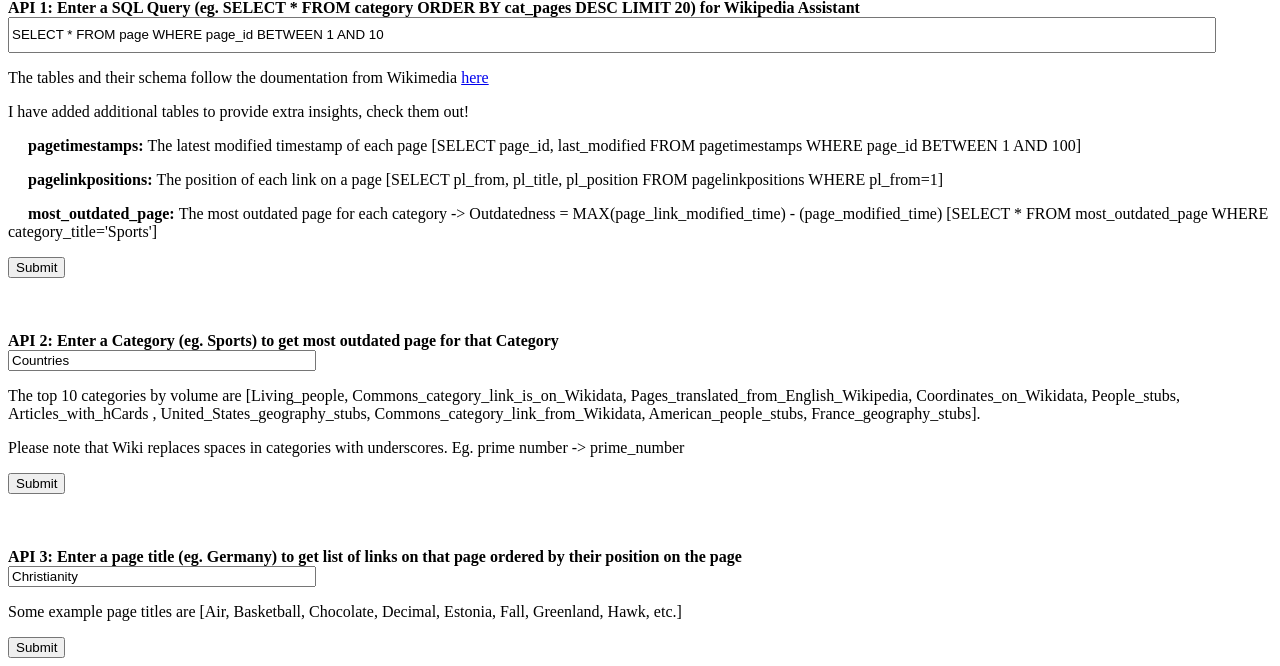
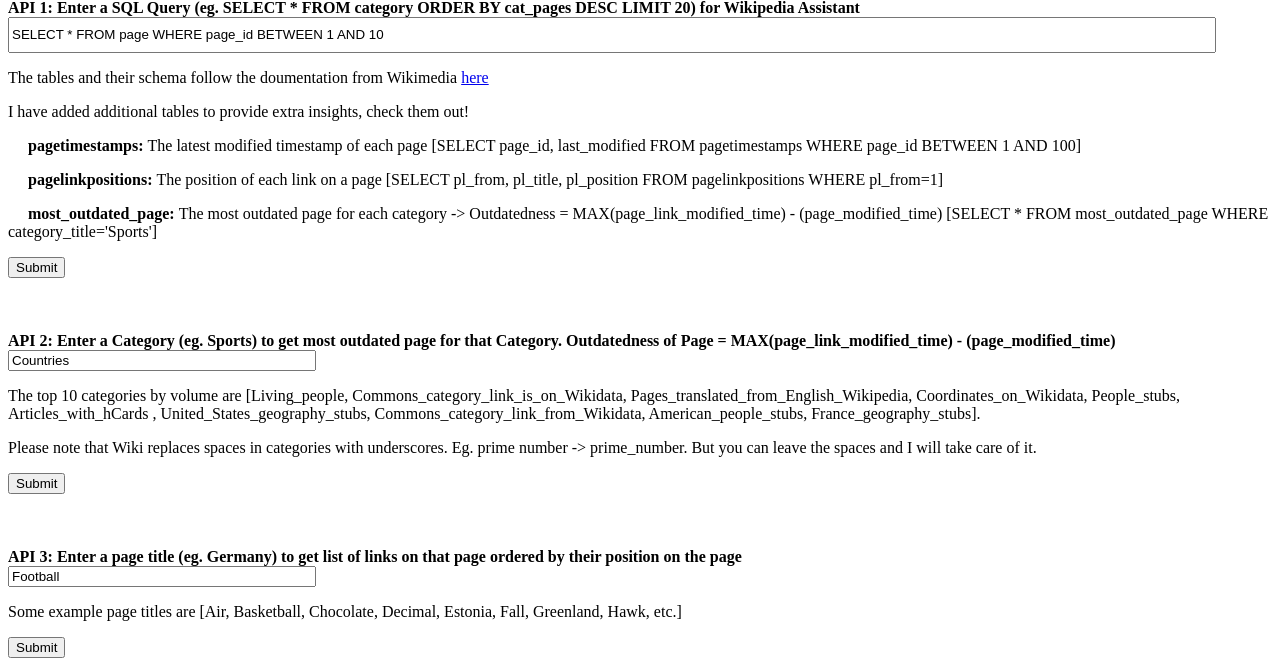
Before and after one commit to varun-prakasam/wikipedia_assistant, a Flask app: page / in a window 1280 px wide. Shown: the part 150-816 px from the top of the page. Run offline with Flask 2, Linux system fonts and the light colour scheme.

Commit message:
Code and file cleanup

```diff
--- a/api.py
+++ b/api.py
@@ -21,7 +21,7 @@ def get_most_outdated_page(category, as_dict=False, as_json=False):
     con = MariaDBConnector()
     category_parsed = category.replace(' ', '_').lower()
 
-    query = f"SELECT * FROM most_outdated_page " \
+    query = f"SELECT * FROM {MOST_OUTDATED_PAGE} " \
             f"WHERE LOWER(CONVERT(category_title, VARCHAR(255))) = '{category_parsed}'"
     df = con.execute(query=query)
 
@@ -51,7 +51,8 @@ def get_page_links_by_position_on_page(page_title, as_dict=False, as_json=False)
                  f"pl_title AS link_page_title, " \
                  f"pl_namespace AS link_page_namespace, " \
                  f"pl_position AS link_position_on_page " \
-                 f"FROM {PAGE_LINK_POSITIONS} WHERE pl_from = {page_id}"
+                 f"FROM {PAGE_LINK_POSITIONS} WHERE pl_from = {page_id} " \
+                 f"ORDER BY link_position_on_page ASC"
         df = con.execute(query=query2, as_df=True)
 
     else:
--- a/db/sql/initialize_wiki_db.sql
+++ b/db/sql/initialize_wiki_db.sql
@@ -20,7 +20,7 @@ INSERT INTO wikipedia_etl.production_table_names VALUES
 ('redirect',            'simplewiki-{YYYYMMDD}-redirect.sql.gz'),
 ('sites',               'simplewiki-{YYYYMMDD}-sites.sql.gz'),
 ('site_stats',          'simplewiki-{YYYYMMDD}-site_stats.sql.gz'),
-('templatelinks', 'simplewiki-{YYYYMMDD}-templatelinks.sql.gz'),
+('templatelinks',       'simplewiki-{YYYYMMDD}-templatelinks.sql.gz'),
 ('user_groups',         'simplewiki-{YYYYMMDD}-user_groups.sql.gz'),
 ('pagelinkpositions',   'simplewiki-{YYYYMMDD}-pages-meta-current.xml.bz2');
 GO
--- a/etl/dump_downloader.py
+++ b/etl/dump_downloader.py
@@ -7,8 +7,8 @@ import datetime as dt
 from functools import lru_cache
 
 from db.maria import MariaDBConnector
-from etl.utils import extract_gzip_file, replace_string_in_file, get_simple_wiki_url, extract_bz2_file
-from etl.constants import DUMP_DOWNLOAD_DIR, SIMPLE_WIKI_BASE_URL, PROD_TABLE_NAMES
+from etl.utils import extract_gzip_file, get_simple_wiki_url, extract_bz2_file
+from etl.constants import DUMP_DOWNLOAD_DIR, PROD_TABLE_NAMES
 
 
 class DumpDownloader:
@@ -93,6 +93,6 @@ class DumpDownloader:
 
 if __name__ == '__main__':
     logging.getLogger().setLevel(logging.INFO)
-    downloader = DumpDownloader()
+    downloader = DumpDownloader(dump_date=dt.date(2020, 6, 20))
     ret = downloader.download_dump()
     print(ret)
--- a/web_service/app.py
+++ b/web_service/app.py
@@ -21,7 +21,6 @@ def api_1():
     except:
         return 'The SQL query you entered is either invalid or did not work'
 
-    # return render_template('api_1_result.html', **locals())
     return jsonify(result)
 
 
--- a/web_service/templates/index.html
+++ b/web_service/templates/index.html
@@ -24,10 +24,10 @@
 <br><br><br>
 
 <form action="/api_2_result" method="post">
-  <label for="category"><b>API 2: Enter a Category (eg. Sports) to get most outdated page for that Category</b></label><br>
+  <label for="category"><b>API 2: Enter a Category (eg. Sports) to get most outdated page for that Category. Outdatedness of Page = MAX(page_link_modified_time) - (page_modified_time)</b></label><br>
   <input type="text" style="width:300px;" id="category" name="category" value="Countries"><br>
     <p>The top 10 categories by volume are [Living_people, Commons_category_link_is_on_Wikidata, Pages_translated_from_English_Wikipedia, Coordinates_on_Wikidata, People_stubs, Articles_with_hCards , United_States_geography_stubs, Commons_category_link_from_Wikidata, American_people_stubs, France_geography_stubs].</p>
-    <p>Please note that Wiki replaces spaces in categories with underscores. Eg. prime number -> prime_number</p>
+    <p>Please note that Wiki replaces spaces in categories with underscores. Eg. prime number -> prime_number. But you can leave the spaces and I will take care of it.</p>
   <input type="submit" value="Submit">
 </form>
 
@@ -35,7 +35,7 @@
 
 <form action="/api_3_result" method="post">
   <label for="page_title"><b>API 3: Enter a page title (eg. Germany) to get list of links on that page ordered by their position on the page</b></label><br>
-  <input type="text" style="width:300px;" id="page_title" name="page_title" value="Christianity"><br>
+  <input type="text" style="width:300px;" id="page_title" name="page_title" value="Football"><br>
     <p>Some example page titles are [Air, Basketball, Chocolate, Decimal, Estonia, Fall, Greenland, Hawk, etc.]</p>
   <input type="submit" value="Submit">
 </form>
```
Also changed, not shown: web_service/templates/api_1_result.html (deleted, +0 -10 lines), web_service/templates/api_2_result.html (deleted, +0 -10 lines), web_service/templates/api_3_result.html (deleted, +0 -10 lines).
